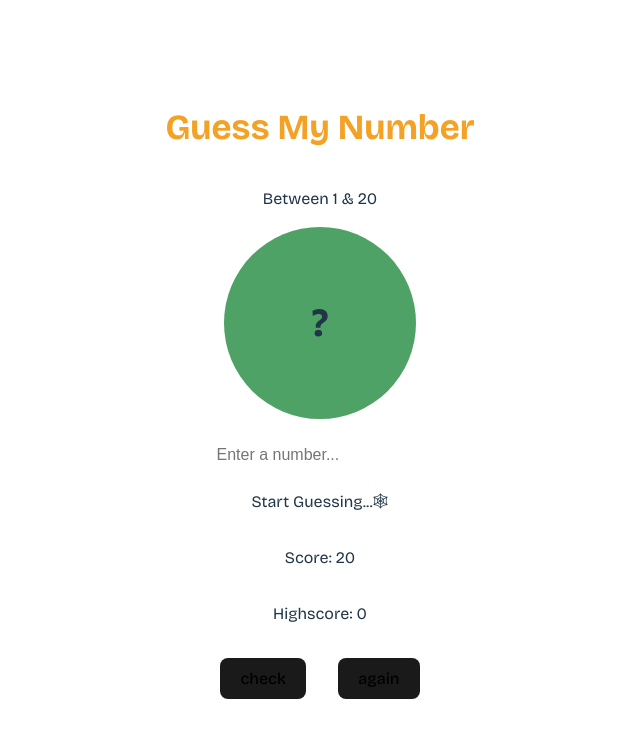
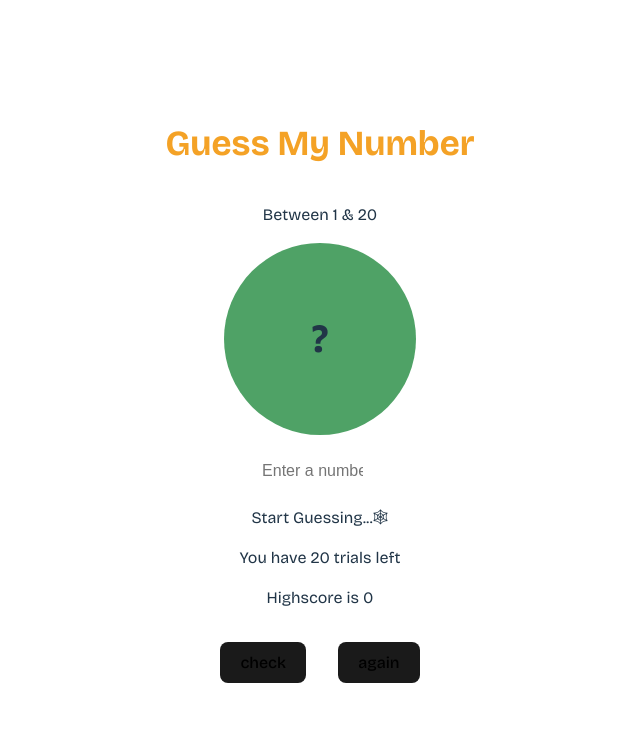
Before and after one commit to PiusIV/guess-number, a React (Vite) app: page / in a window 1280 px wide. Shown: the top 738 px of the page, without its empty margins (320-960 px from the left). Built offline with nearby package versions, Linux system fonts and the light colour scheme.

Commit message:
some added functionalities, broken down some logic into components, and addition of "too Low" and "too high" conditional rendering whilst squashing some bugs

```diff
--- /dev/null
+++ b/src/components/FeedBack.jsx
@@ -0,0 +1,23 @@
+import React from "react";
+
+function FeedBack({ isTooLow, isTooHigh, score, highScore, isChecked }) {
+  return (
+    <div>
+      <p>{isChecked ? "Correct Number! 🎉" : "Start Guessing...🕸"}</p>
+      {isTooLow && <span>Too Low!</span>}
+      {isTooHigh && <span>Too High!</span>}
+
+      {/* <p>{feedBack}</p> */}
+
+      {score > 1 ? (
+        <span>You have {score} trials left</span>
+      ) : (
+        <span style={{ color: "red" }}>Game Over</span>
+      )}
+      {/* <p>You have {score} trials left</p> */}
+      <p>Highscore is {highScore}</p>
+    </div>
+  );
+}
+
+export default FeedBack;
--- /dev/null
+++ b/src/components/FormElement.jsx
@@ -0,0 +1,22 @@
+import React from "react";
+import styles from "./FormElement.module.css";
+
+function FormElement({ handleSubmit, guess, handleChange }) {
+  return (
+    <form action="" onSubmit={handleSubmit}>
+      <input
+        type="number"
+        name="number"
+        id="number"
+        min={"0"}
+        max="20"
+        className={styles.input}
+        placeholder="Enter a number..."
+        onChange={handleChange}
+        value={guess}
+      />
+    </form>
+  );
+}
+
+export default FormElement;
--- /dev/null
+++ b/src/components/FormElement.module.css
@@ -0,0 +1,9 @@
+.input {
+  border-radius: 8px;
+  border: 1px solid transparent;
+  padding: 0.6em 1.2em;
+  font-size: 1em;
+  font-weight: 500;
+  width: 50%;
+  text-align: center;
+}
--- a/src/components/GuessNumber.jsx
+++ b/src/components/GuessNumber.jsx
@@ -1,5 +1,7 @@
 import React, { useState } from "react";
 import Button from "./Button";
+import FormElement from "./FormElement";
+import FeedBack from "./FeedBack";
 import styles from "./GuessNumber.module.css";
 
 export default function GuessNumber() {
@@ -8,16 +10,20 @@ export default function GuessNumber() {
   const [score, setScore] = useState(20);
   const [highScore, setHighScore] = useState(0);
   const [isChecked, setIsChecked] = useState(false);
+  const [feedBack, setFeedBack] = useState("guessss");
   const [secretNumber, setsecretNumber] = useState(
     Math.trunc(Math.random() * 20 + 1)
   );
 
   function handleCheck() {
-    console.log("guessssss", guess, secretNumber, score);
+    // nothing happens when score is less than zero
+    if (score <= 0) return;
+    console.log("guessssss", guess, secretNumber, score, feedBack);
 
     if (guess === secretNumber) {
       setResult(guess);
       setIsChecked(true);
+      setFeedBack("correct");
       if (guess > highScore) {
         setHighScore(guess);
       }
@@ -36,10 +42,22 @@ export default function GuessNumber() {
     //setHighScore(0);
   }
 
+  function handleSubmit(e) {
+    e.preventDefault();
+    handleCheck();
+  }
+
+  function handleChange(e) {
+    setGuess(Number(e.target.value));
+  }
+
   const buttons = [
     { label: "check", onClick: handleCheck },
     { label: "again", onClick: handleReset },
   ];
+
+  const isTooLow = guess && guess < secretNumber;
+  const isTooHigh = guess && guess > secretNumber;
 
   return (
     <div>
@@ -50,22 +68,21 @@ export default function GuessNumber() {
 
         <div>
           <main>
-            <input
-              type="number"
-              name="number"
-              id="number"
-              className={styles.input}
-              placeholder="Enter a number..."
-              onChange={(e) => setGuess(Number(e.target.value))}
-              value={guess}
+            <FormElement
+              handleChange={handleChange}
+              guess={guess}
+              handleSubmit={handleSubmit}
             />
           </main>
           <aside>
-            <div>
-              <p>{isChecked ? "Correct Number! 🎉" : "Start Guessing...🕸"}</p>
-              <p>Score: {score}</p>
-              <p>Highscore: {highScore}</p>
-            </div>
+            <FeedBack
+              score={score}
+              highScore={highScore}
+              isTooHigh={isTooHigh}
+              isTooLow={isTooLow}
+              isChecked={isChecked}
+            />
+
             {buttons.map((btn) => (
               <Button key={btn.label} btn={btn} />
             ))}
--- a/src/components/GuessNumber.module.css
+++ b/src/components/GuessNumber.module.css
@@ -14,11 +14,3 @@ section {
     cursor: wait;
   }
 }
-
-.input {
-  border-radius: 8px;
-  border: 1px solid transparent;
-  padding: 0.6em 1.2em;
-  font-size: 1em;
-  font-weight: 500;
-}
```
Also changed, not shown: src/App.css (+24 -0 lines).
